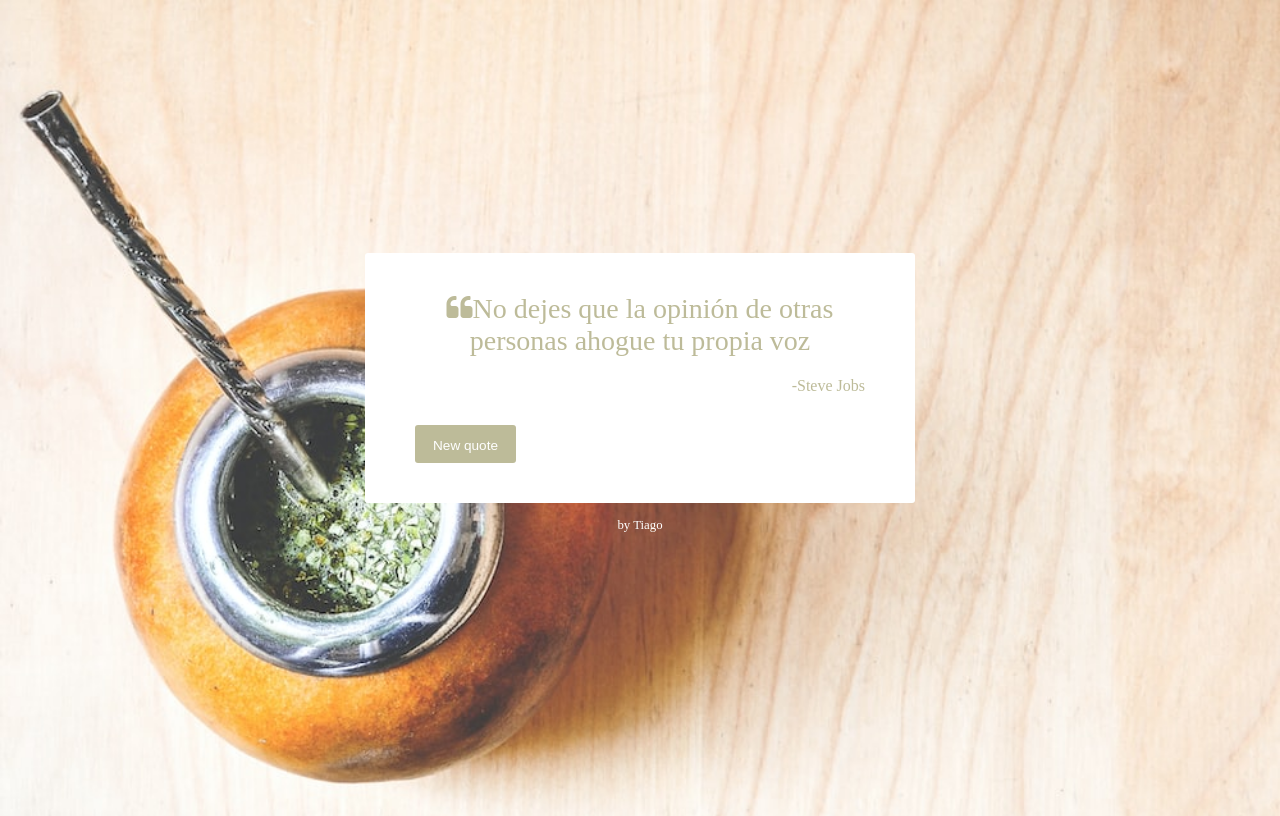
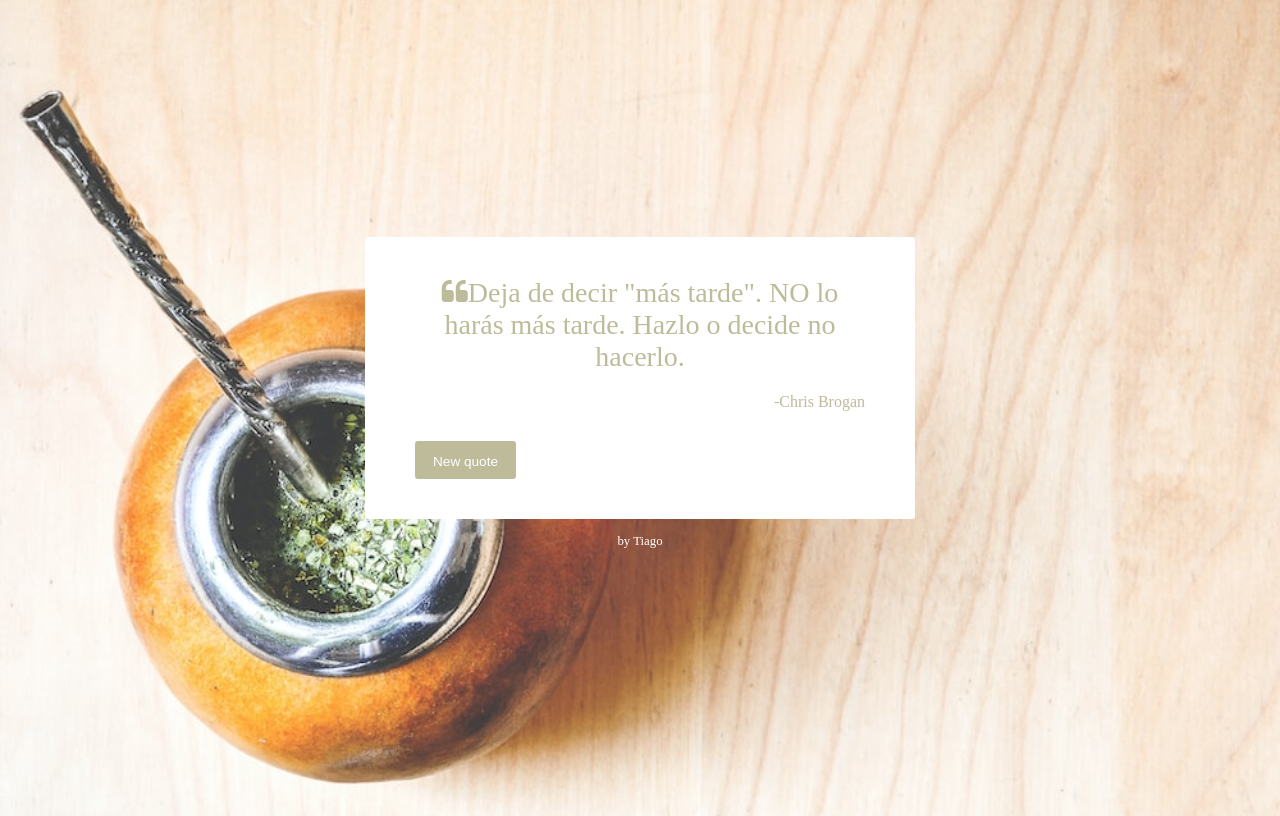
Before and after one commit to tiago1820/motivamate, a React (Vite) app: page / in a window 1280 px wide. Built offline with nearby package versions, Linux system fonts and the light colour scheme.

Commit message:
Nueva frase agregada

```diff
--- a/src/data.js
+++ b/src/data.js
@@ -3,5 +3,6 @@ export default [
     { quote: 'Si somos libres, todo nos sobra.', author: 'José de San Martín' },
     { quote: 'El único modo de hacer un gran trabajo es amar lo que haces.', author: 'Steve Jobs' },
     { quote: 'No dejes que la opinión de otras personas ahogue tu propia voz', author: 'Steve Jobs' },
+    { quote: 'Deja de decir "más tarde". NO lo harás más tarde. Hazlo o decide no hacerlo.', author: 'Chris Brogan' },
 
 ]
```
